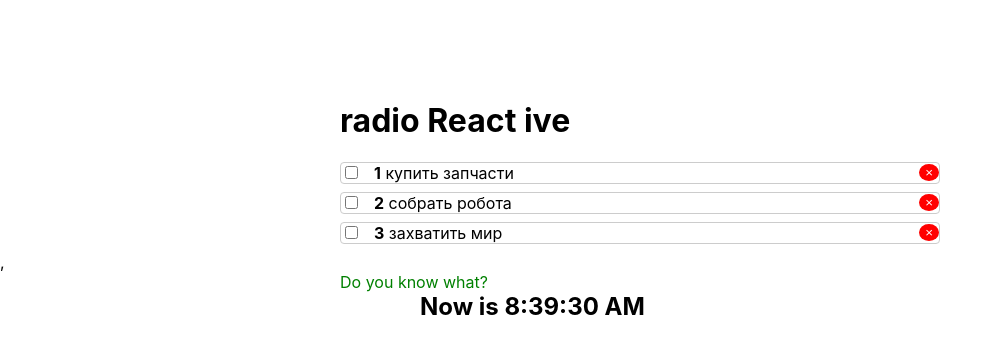
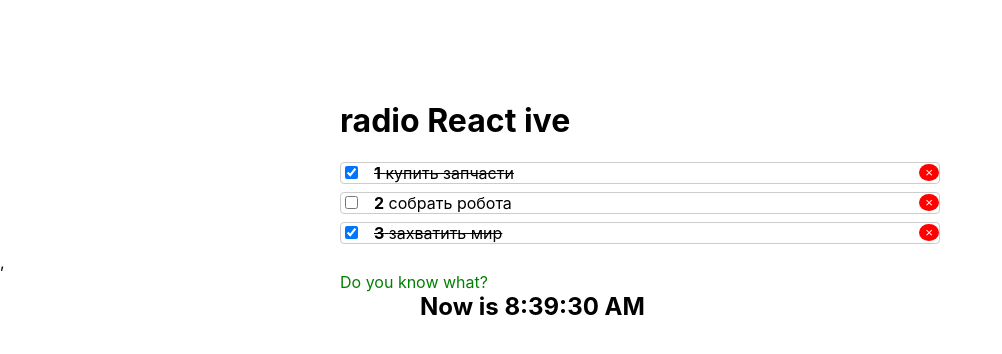
Before and after one commit to DiamondDigger/react-basics, a React (Create React App) app: page / in a window 1280 px wide. Shown: the top 354 px of the page, without its empty margins (0-1002 px from the left). Built offline with nearby package versions, Linux system fonts and the light colour scheme.

Commit message:
- #8 - fixed a bug via adding checked attribute to input tag in TodoItem

```diff
--- a/src/App.js
+++ b/src/App.js
@@ -4,9 +4,9 @@ import {element} from "prop-types";
 
 function App() {
     let initData = [
-        {id: 1, completed: false, content: 'купить запчасти'},
+        {id: 1, completed: true, content: 'купить запчасти'},
         {id: 2, completed: false, content: 'собрать робота'},
-        {id: 3, completed: false, content: 'захватить мир'}]
+        {id: 3, completed: true, content: 'захватить мир'}]
 
     const [data, setData] = React.useState(initData)
 
--- a/src/Todo/TodoItem.js
+++ b/src/Todo/TodoItem.js
@@ -28,7 +28,7 @@ function TodoItem({record, index, funcFromTodoList}) {
     return (
         <li style={styles.li}>
             <span className={classes.join(' ')}>
-                <input type="checkbox" style={styles.input}
+                <input type="checkbox" style={styles.input} checked={record.completed}
                        onChange={() => funcFromTodoList(record.id)}/>
                 <strong>{index + 1}</strong>
                 &nbsp;
```
